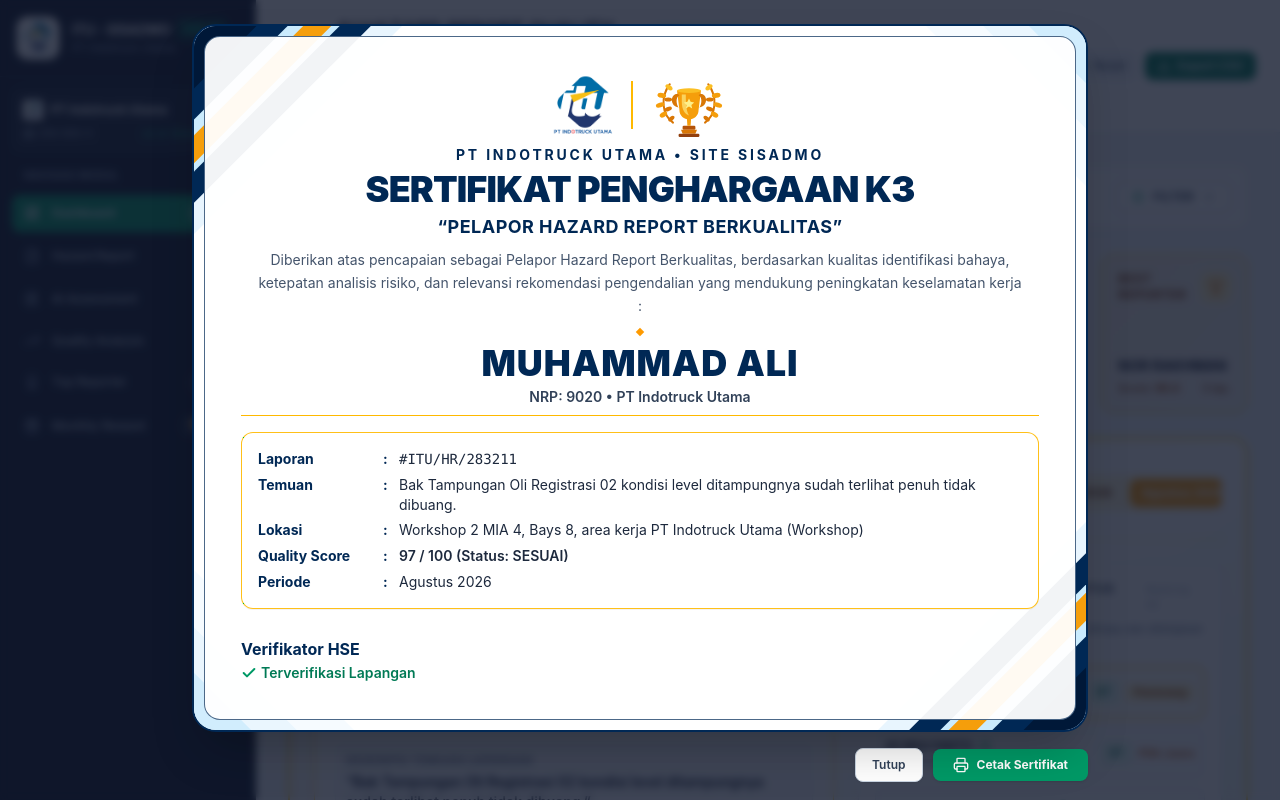
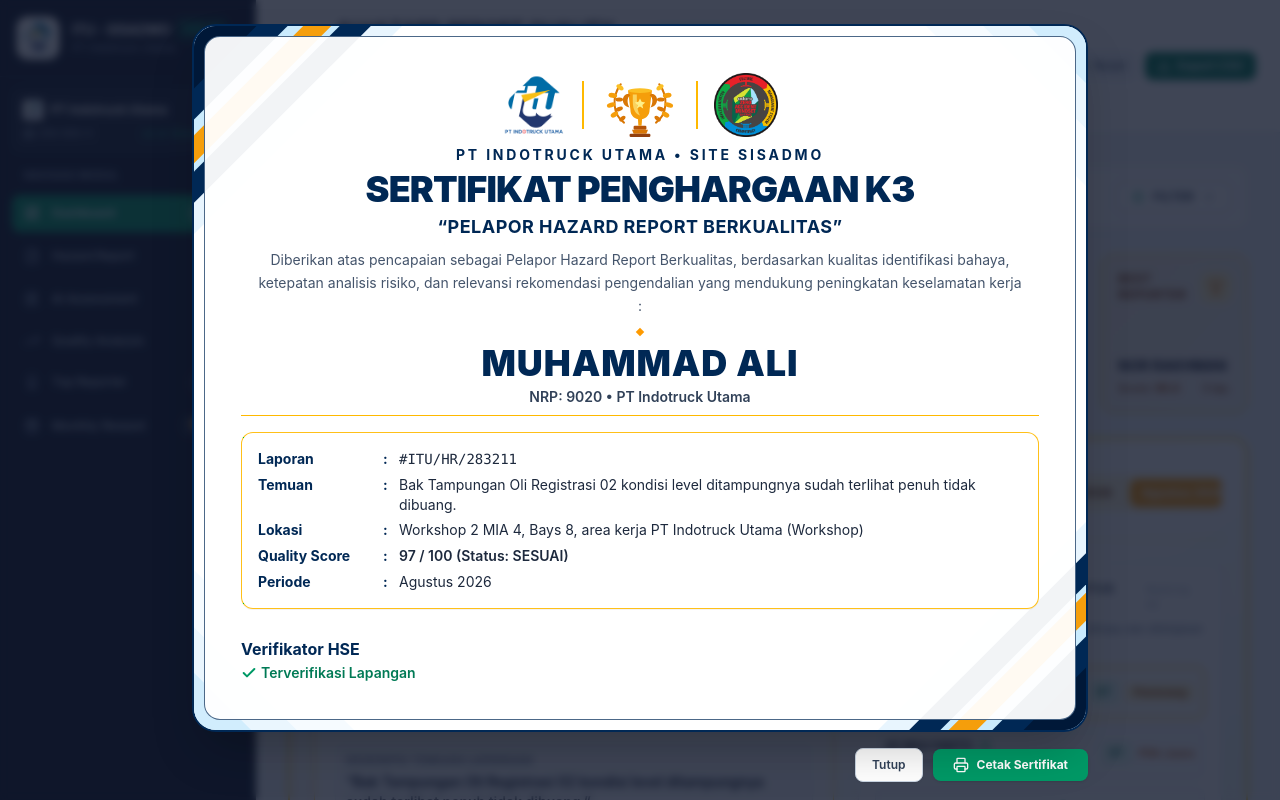
Before and after one commit to hesitusis/HR-Quality-Dashboard-, a Next.js app: page / in a window 1280 px wide. Both pictures are taken after a click on the button "Sertifikat". Shown: the top 800 px of the page. Built offline with nearby package versions, Linux system fonts and the light colour scheme.

Commit message:
feat(dashboard): add 4 Pilar a-ZAM logo to header
Integrate the 4 Pilar a-ZAM logo into the MonthlyReward component header with a dedicated divider for improved branding.

```diff
--- a/components/dashboard/MonthlyReward.tsx
+++ b/components/dashboard/MonthlyReward.tsx
@@ -683,6 +683,22 @@
                       <path d="M 64 26 C 74 26 74 42 63 43 C 66 39 67 30 62 28 Z" fill="#d97706" />
                       <polygon points="50,32 52,36 56.5,37 53,40 54,44.5 50,42 46,44.5 47,40 43.5,37 48,36" fill="#fef08a" />
                     </svg>
+
+                    {/* Gold Vertical Divider */}
+                    <div className="h-10 sm:h-12 w-[2px] bg-amber-400 shrink-0" />
+
+                    {/* Logo 4 Pilar a-ZAM */}
+                    <div className="w-14 h-14 sm:w-16 sm:h-16 flex items-center justify-center shrink-0">
+                      <Image
+                        src="/logo-4-pilar-a-zam.png"
+                        alt="Logo 4 Pilar a-ZAM"
+                        width={64}
+                        height={64}
+                        className="w-full h-full object-contain"
+                        referrerPolicy="no-referrer"
+                        priority
+                      />
+                    </div>
                   </div>
 
                   {/* Subtitle */}
```
Also changed, not shown: public/logo-4-pilar-a-zam.png (added).
